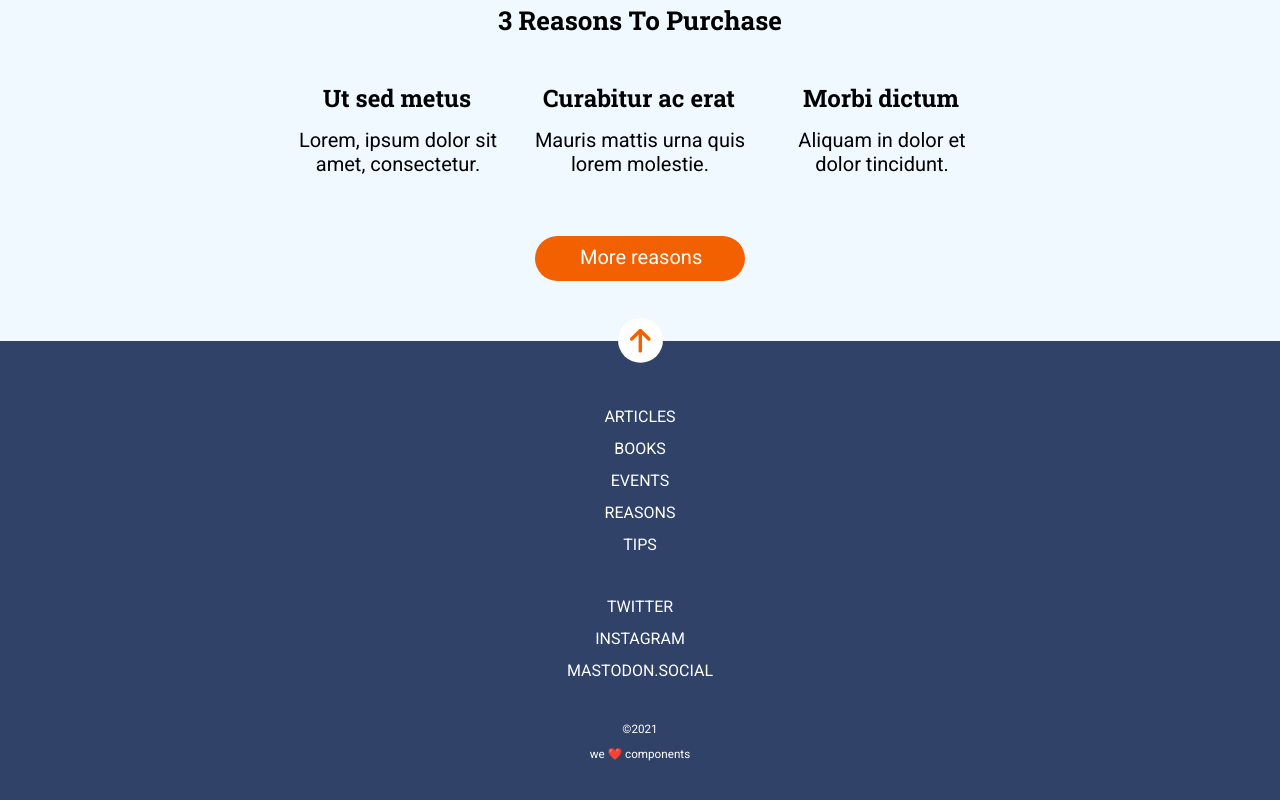
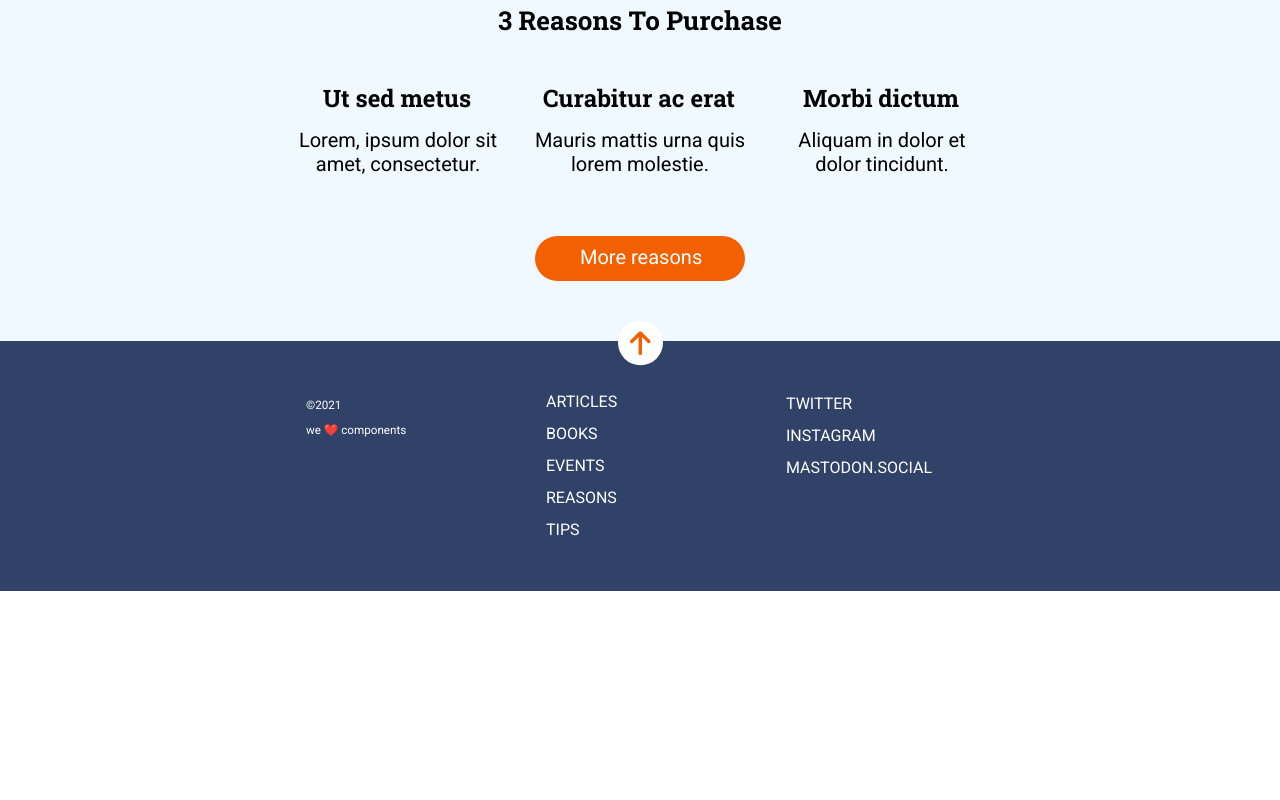
Before and after one commit to mpenacasares/My-first-web-HTML-SASS, a website: page src/html/index.html in a window 1280 px wide. Shown: the part 1133-1933 px from the top of the page. After the commit the page ends 1724 px from the top, so only its background shows below. Drawn offline with nearby package versions, Linux system fonts and the light colour scheme; files that its build step writes are made by us from their sources; files whose address does not match are found by name.

Commit message:
add finished tablet version

```diff
--- a/src/scss/layout/_footer.scss
+++ b/src/scss/layout/_footer.scss
@@ -5,6 +5,12 @@
   flex-direction: column;
   justify-content: center;
   align-items: center;
+  @media (min-width: 768px) {
+    display: flex;
+    flex-direction: row;
+    justify-content: center;
+    align-items: center;
+  }
   &__icon-arrow {
     width: 45px;
     height: 45px;
@@ -12,12 +18,18 @@
     border-radius: 22.5px;
     padding: 11px 12.4px 10px 12px;
     position: absolute;
-    transform: translateY(-525%);
+    transform: translateY(-275%);
   }
   &__events {
     margin: 60px 0 30px 0px;
     text-align: center;
     line-height: 2;
+    @media (min-width: 768px) {
+      margin: 45px 15px 45px 15px;
+      text-align: left;
+      order: 1;
+      width: 210px;
+    }
     &--links {
       font-family: $font-text;
       text-decoration: none;
@@ -30,6 +42,12 @@
     margin: 0px 0 30px 0px;
     text-align: center;
     line-height: 2;
+    @media (min-width: 768px) {
+      margin: 45px 15px 105px 15px;
+      text-align: left;
+      order: 2;
+      width: 212px;
+    }
     &--links {
       font-family: $font-text;
       text-decoration: none;
@@ -48,5 +66,10 @@
     font-size: 14px;
     margin-bottom: 45px;
     line-height: 2.14;
+    @media (min-width: 768px) {
+      margin: 45px 15px 142px 39px;
+      width: 210px;
+      align-items: flex-start;
+    }
   }
 }
```
